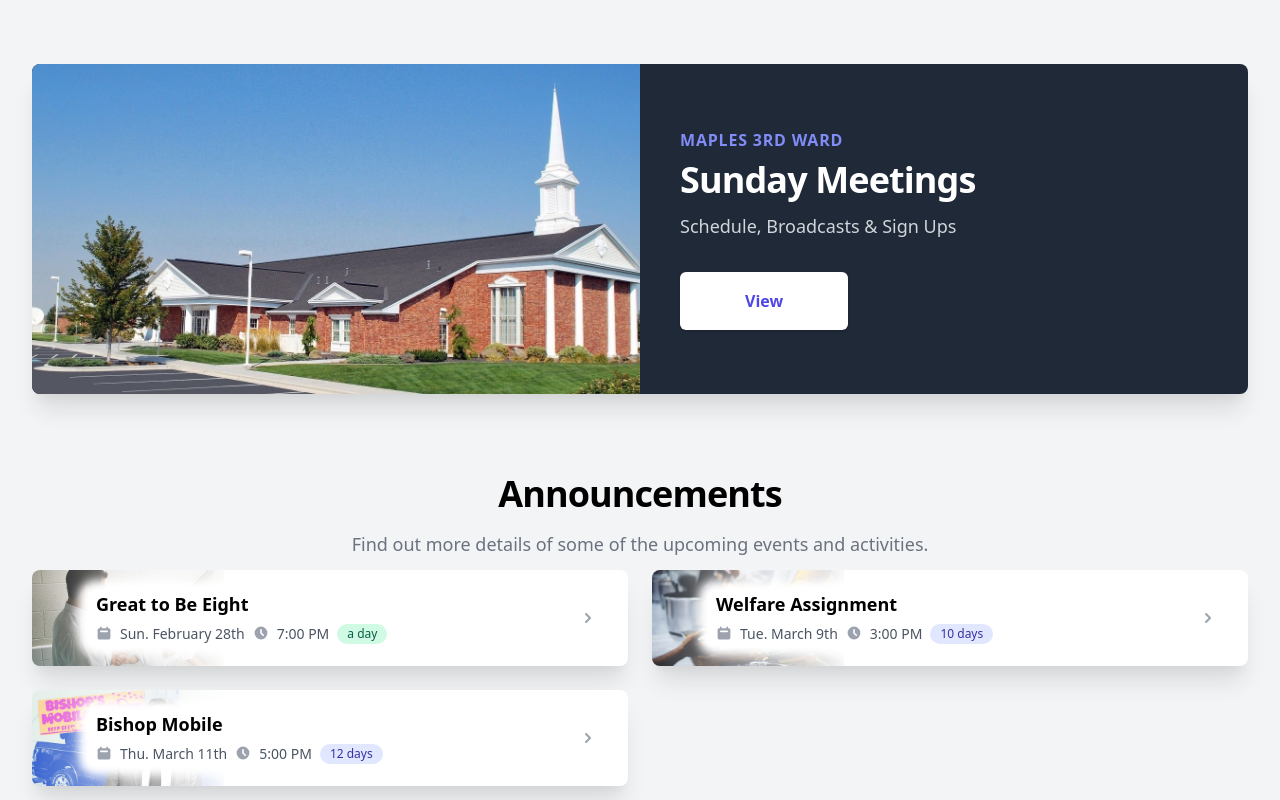
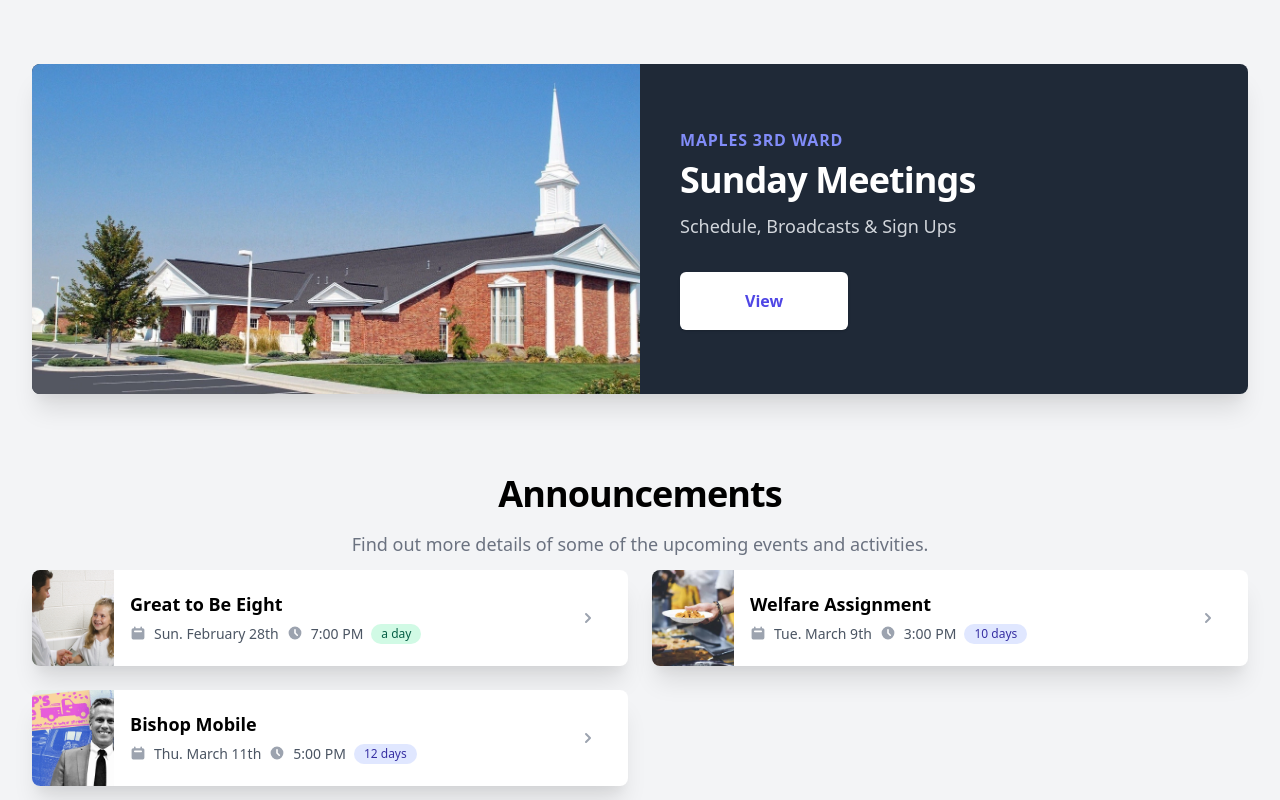
Before and after one commit to snicol21/ourwardapp, a Next.js app: page / in a window 1280 px wide. Shown: the top 800 px of the page. Built offline with nearby package versions, Linux system fonts and the light colour scheme; a web font is replaced by a local one.

Commit message:
update image

```diff
--- a/components/modules/cards/EventCard.tsx
+++ b/components/modules/cards/EventCard.tsx
@@ -14,27 +14,23 @@ export type IEventCard = {
 const EventCard = ({ ...card }: IEventCard) => {
   const dateDisplay = getDateDisplay(card.date, 7)
   return (
-    <div
-      className="rounded-lg shadow-xl bg-white"
-      style={{
-        backgroundImage: "linear-gradient(to right, transparent, white, white, white), url('" + card.image?.src + "')",
-        backgroundPosition: "left",
-        backgroundSize: "contain",
-        backgroundRepeat: "no-repeat",
-      }}
-    >
+    <div className="rounded-lg shadow-xl bg-white flex">
+      <div
+        className="w-24 h-full rounded-l-lg"
+        style={{
+          backgroundImage: "url('" + card.image?.src + "')",
+          backgroundPosition: "center",
+          backgroundSize: "cover",
+          backgroundRepeat: "no-repeat",
+        }}
+      ></div>
       <PrimaryButton
         type="pass-thru"
         link={card.button.link}
         modal={card.button.modal}
         className="relative w-full px-4 py-5 flex text-left items-center space-x-3"
       >
-        <div
-          className="flex-1 min-w-0 ml-10 pl-2 rounded-lg bg-white"
-          style={{
-            boxShadow: "0 0 10px 10px white",
-          }}
-        >
+        <div className="flex-1 min-w-0 rounded-lg bg-white">
           <a href="#" className="focus:outline-none">
             <span className="absolute inset-0" aria-hidden="true"></span>
             <p className="text-black font-semibold text-md md:text-lg pb-1 truncate" title={card.title}>
```
